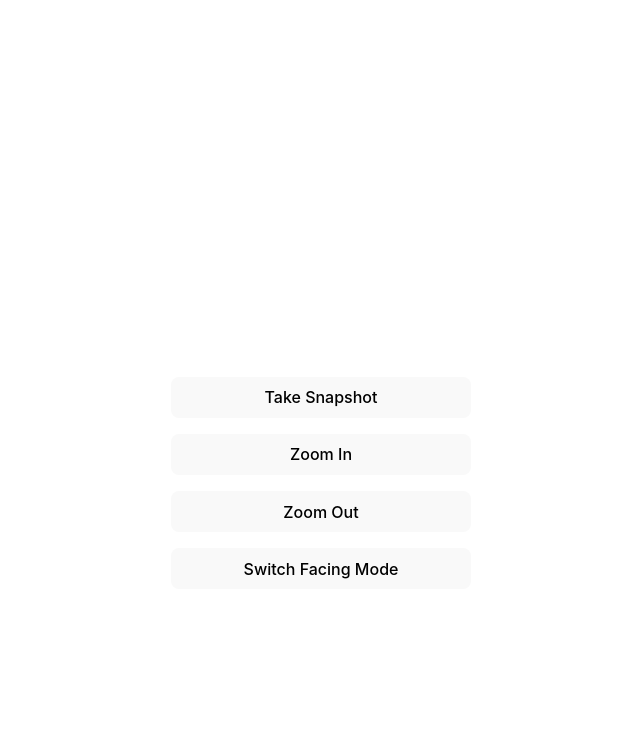
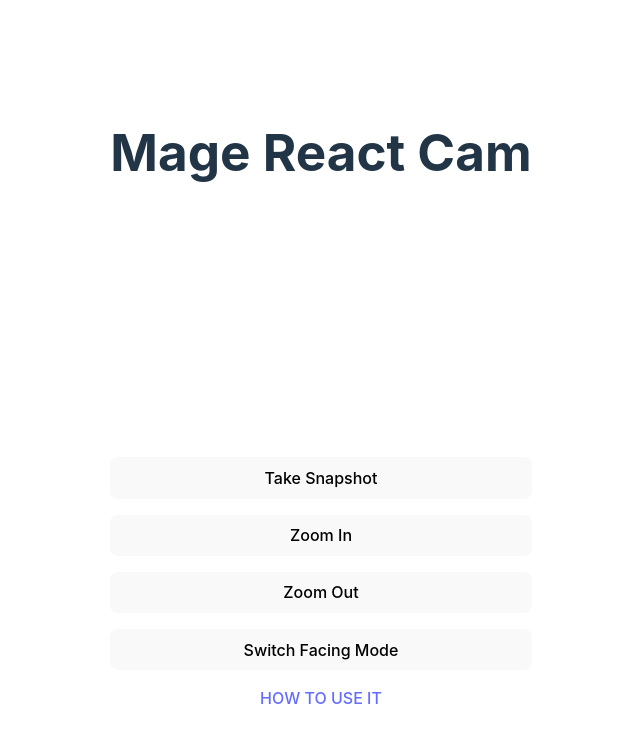
Before and after one commit to teilorbarcelos/mage-react-cam-demo, a React (Vite) app: page / in a window 1280 px wide. Shown: the top 742 px of the page, without its empty margins (319-959 px from the left). Built offline with nearby package versions, Linux system fonts and the light colour scheme; no server answers.

Commit message:
feat: Informations added

```diff
--- a/src/App.tsx
+++ b/src/App.tsx
@@ -37,6 +37,7 @@ const App = () => {
 
   return (
     <div className="main-container">
+      <h1>Mage React Cam</h1>
       <MageReactCam
         ref={videoRef}
         onUserMediaError={(error) => console.log(error)}
@@ -58,6 +59,10 @@ const App = () => {
           style={{ width: "100%" }}
         />
       )}
+
+      <a target="_blank" href="https://www.npmjs.com/package/mage-react-cam">
+        HOW TO USE IT
+      </a>
     </div>
   );
 };
```
